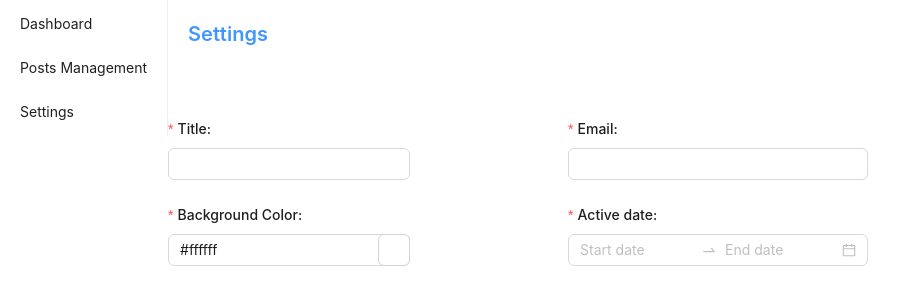
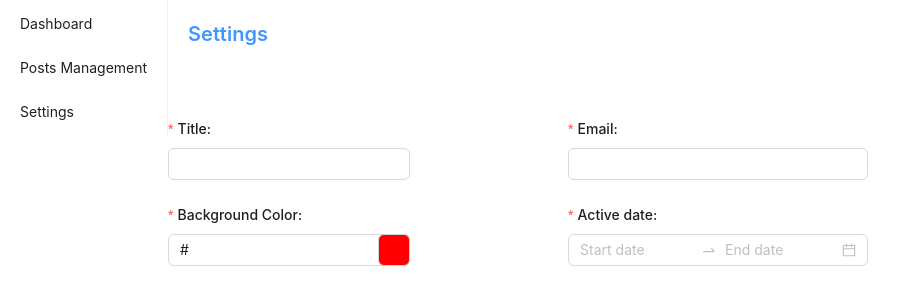
Before and after one commit to neyugn-nahp-22/admin_dashboard, a React (Create React App) app: page /settings in a window 1280 px wide. Shown: the top 304 px of the page, without its empty margins (0-911 px from the left). Built offline with nearby package versions, Linux system fonts and the light colour scheme.

Commit message:
last commit

```diff
--- a/src/components/Content/Settings/index.jsx
+++ b/src/components/Content/Settings/index.jsx
@@ -1,11 +1,10 @@
-import { Button, Form, Input, Typography } from "antd";
+import { Button, DatePicker, Form, Input, Typography } from "antd";
+import classNames from "classnames/bind";
+import { ColorPicker } from "primereact/colorpicker";
+import "primereact/resources/primereact.min.css";
 import "primereact/resources/themes/lara-light-indigo/theme.css";
-import "primereact/resources/primereact.min.css";
-import { ColorPicker } from "primereact/colorpicker";
-import { DatePicker } from "antd";
-import classNames from "classnames/bind";
+import { useState } from "react";
 import styles from "./Settings.module.scss";
-import { useState } from "react";
 const { RangePicker } = DatePicker;
 
 const cx = classNames.bind(styles);
@@ -16,7 +15,8 @@ function Settings() {
   const emailForm = Form.useWatch("email", form);
   const colorForm = Form.useWatch("colorPicker", form);
   const dateForm = Form.useWatch("datePicker", form);
-  const [color, setColor] = useState("ffffff");
+  const [color, setColor] = useState("");
+
   const onSubmit = (data) => {
     console.log(data);
   };
@@ -113,7 +113,7 @@ function Settings() {
               </Form.Item>
             </div>
           </div>
-          {titleForm || emailForm || colorForm || dateForm ? (
+          {titleForm || emailForm || colorForm || dateForm || color ? (
             <Button className="close-button" key="submit" htmlType="submit" type="primary">
               Save
             </Button>
```
